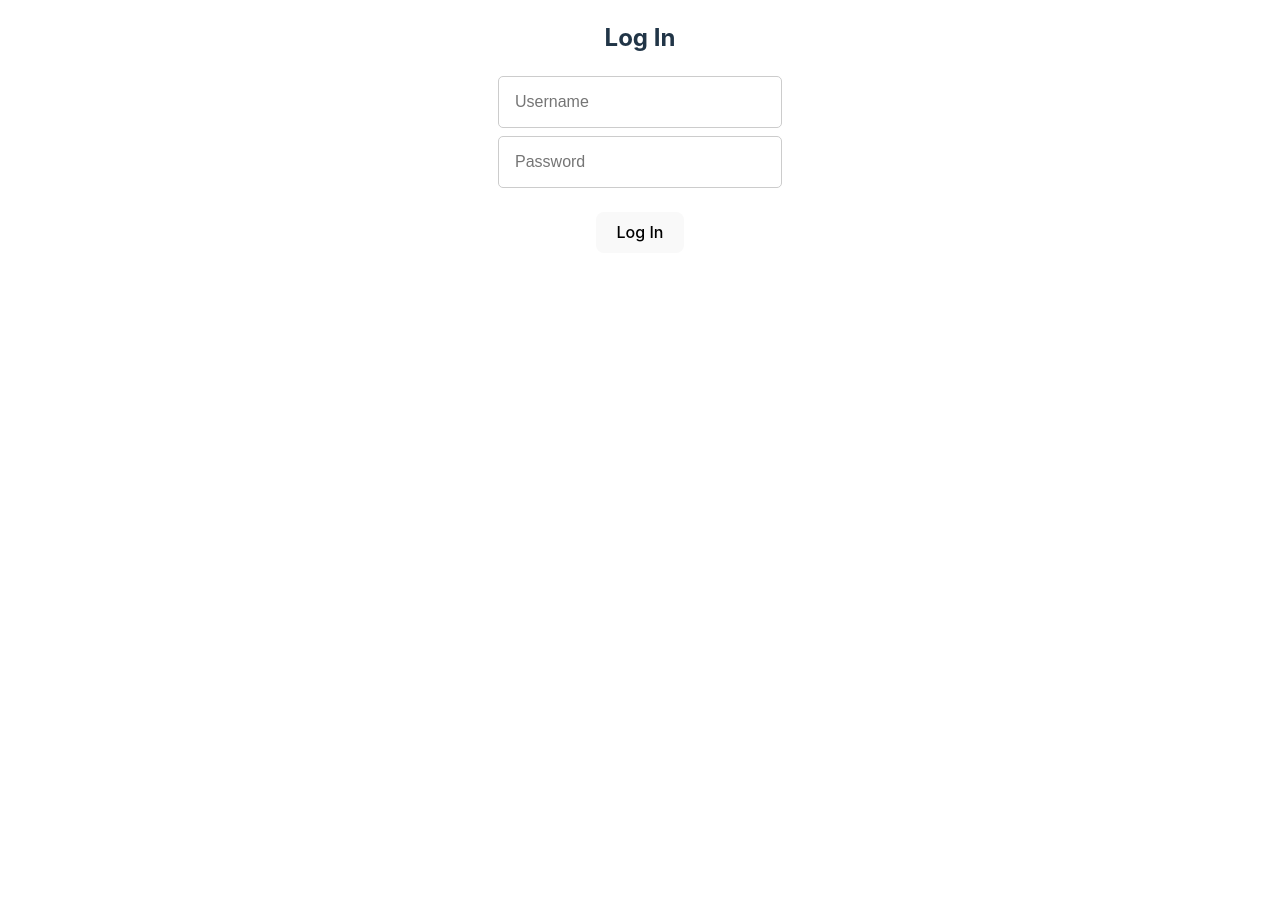
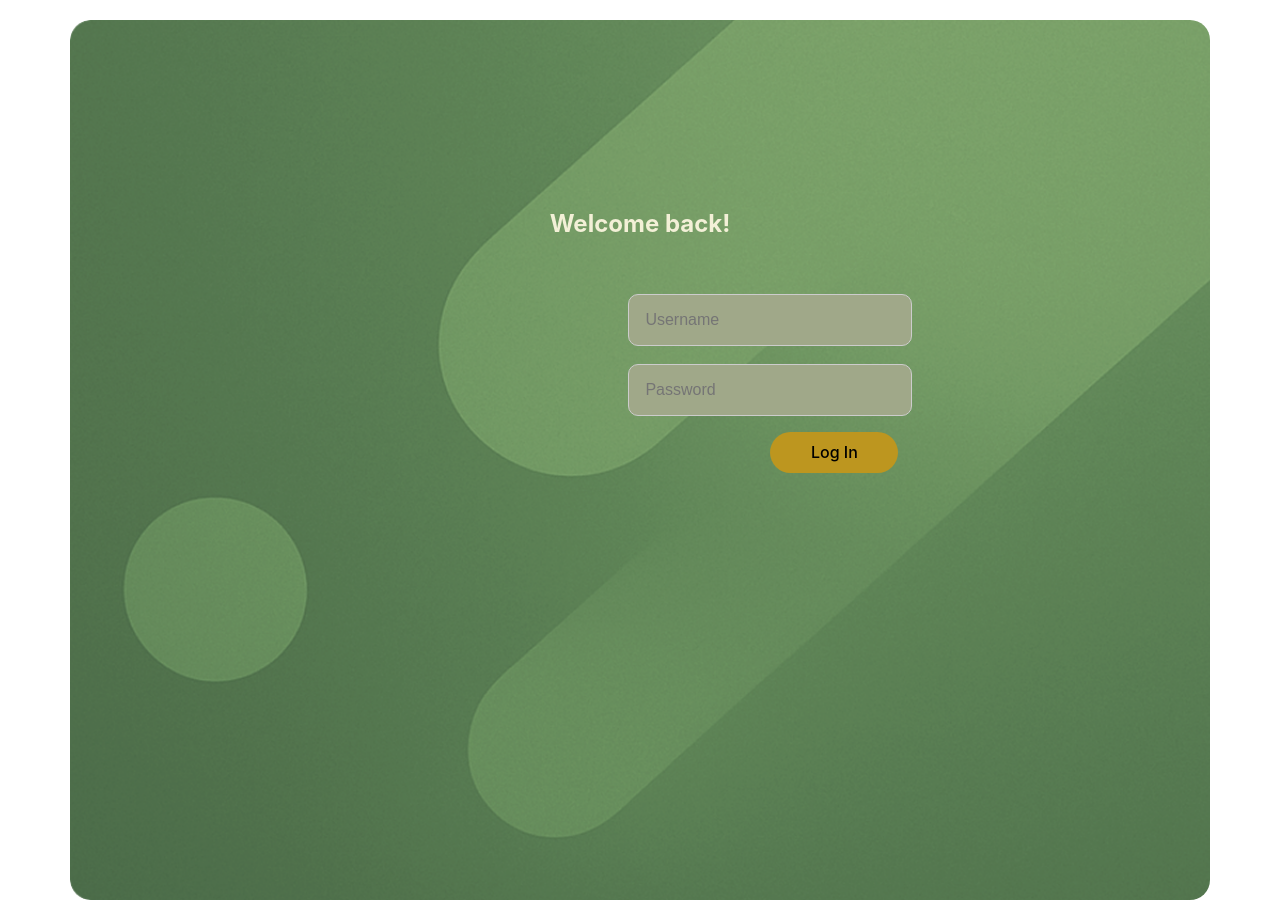
Before and after one commit to jmelovich/carpool-coordinator, a React (Vite) app in the folder frontend/carpool_webapp_frontend/: page /login in a window 1280 px wide. Before the commit the page ends 820 px from the top, so only its background shows below. Built offline with nearby package versions, Linux system fonts and the light colour scheme.

Commit message:
Add styling to login page

```diff
--- a/frontend/carpool_webapp_frontend/src/Login.jsx
+++ b/frontend/carpool_webapp_frontend/src/Login.jsx
@@ -2,6 +2,7 @@ import { useState } from 'react';
 import { useNavigate } from 'react-router-dom';
 import Cookies from 'js-cookie';
 import './styles/styles.css';
+import background from './assets/green_splash_2.png';
 
 function Login({ setIsAuthenticated }) {
   const [formData, setFormData] = useState({
@@ -46,19 +47,25 @@ function Login({ setIsAuthenticated }) {
 
   return (
     <div className="mt-6 p-6 bg-white shadow-lg rounded-lg border w-80">
-      <div>
-        <h2 className="text-lg font-semibold mb-2">Log In</h2>
+      <div style={{backgroundImage: `url(${background})`,
+      backgroundRepeat: "no-repeat",
+      backgroundSize: "cover",
+      width:"89%",
+      margin:"0 auto",
+      borderRadius:"20px",
+      height: "55em"}}>
+        <h2 className="text-lg font-semibold mb-2" style={{color: '#F3F0D7', paddingTop: "186px"}}>Welcome back!</h2>
 
         {message && (
           <div className={`alert ${message.type === "success" ? "bg-green-100 text-green-800" : "bg-red-100 text-red-800"} p-4 mb-4`}>
             {message.text}
           </div>
         )}
-
+        <div style={{backgroundColor: '#233d14', borderRadius:"20px", margin: "1em 700px"}}>
           <form onSubmit={handleLogin}>
-          <label className="largeLabel" htmlFor="username">
+            <label className="largeLabel" style={{marginTop: "2em"}} htmlFor="username">
               <input
-              className="inputBox w-full p-2 mb-2 border rounded"
+                className="inputBoxLoginRegister"
                 type="text"
                 name="username"
                 id="username"
@@ -68,9 +75,9 @@ function Login({ setIsAuthenticated }) {
                 required
               />
             </label>
-          <label className="largeLabel" htmlFor="password">
+            <label className="largeLabel" style={{marginTop: "10px"}} htmlFor="password">
               <input
-              className="inputBox w-full p-2 mb-4 border rounded"
+                className="inputBoxLoginRegister"
                 type="password"
                 name="password"
                 id="password"
@@ -82,13 +89,15 @@ function Login({ setIsAuthenticated }) {
             </label>
             <button
               type="submit"
-            className="w-full p-2 bg-[#87CEEB] text-[#333333] rounded-lg hover:bg-[#6bb5d8]"
+              className="buttonLoginRegister w-full p-2 bg-[#87CEEB] text-[#333333] rounded-lg hover:bg-[#6bb5d8]"
+              style={{margin: "8px auto", width: "8em"}}
             >
               Log In
             </button>
           </form>
         </div>
       </div>
+    </div>
   );
 }
 
--- a/frontend/carpool_webapp_frontend/src/styles/styles.css
+++ b/frontend/carpool_webapp_frontend/src/styles/styles.css
@@ -115,6 +115,22 @@ form {
   font-size: 1em;
   border: 1px solid #ccc;
   border-radius: var(--border-radius-sm);
+}
+
+.inputBoxLoginRegister {
+  width: 250px;
+  padding: var(--spacing-lg);
+  font-size: 1em;
+  border: 1px solid #ccc;
+  border-radius: var(--border-radius-lg);
+  background-color: rgb(160, 168, 137);
+  color:black;
+}
+
+.buttonLoginRegister {
+  border-radius: 100px;
+  background-color: #bd961f;
+  margin: 0px;
 }
 
 /* Address input styling */
```
Also changed, not shown: frontend/carpool_webapp_frontend/src/assets/green_splash_2.png (added). Lines whose indentation alone changed are shown as unchanged.
